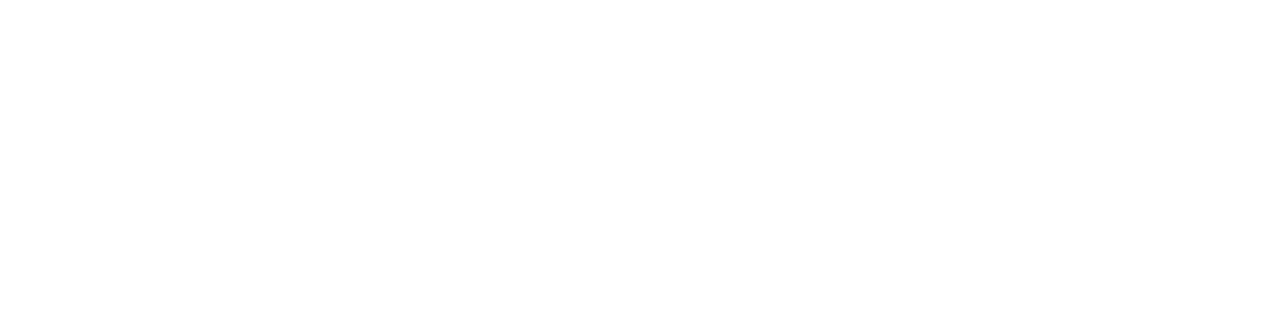
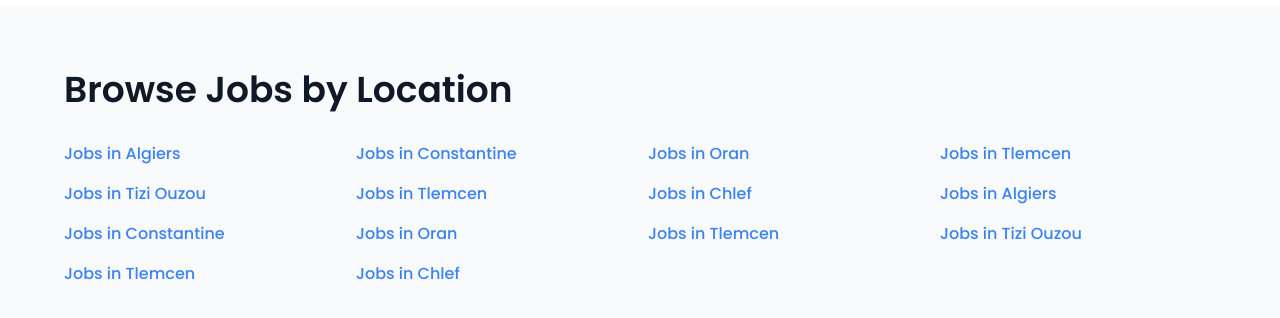
Before and after one commit to MedjadjiAbdelkadir/shield-job-application, a React (Vite) app: page / in a window 1280 px wide. Shown: the part 1918-2236 px from the top of the page. Before the commit the page ends 1924 px from the top, so only its background shows below. Built offline with nearby package versions, Linux system fonts and the light colour scheme.

Commit message:
build JobsByLocation/homePage componnet

```diff
--- a/src/pages/home/blocks/_index.js
+++ b/src/pages/home/blocks/_index.js
@@ -2,3 +2,4 @@
 export { default as LatestJobs } from './latest-jobs'
 export { default as GetReady } from './get-ready'
 export { default as JobsByCareerLevel } from './jobs-by-career-level'
+export { default as JobsByLocation } from './jobs-by-location'
--- /dev/null
+++ b/src/pages/home/blocks/jobs-by-location.jsx
@@ -0,0 +1,76 @@
+import React from 'react'
+
+import { Link } from 'react-router-dom'
+import PropTypes from 'prop-types'
+
+const jobsLocation = [
+  {
+    loction: 'Jobs in Algiers'
+  },
+  {
+    loction: 'Jobs in Constantine'
+  },
+  {
+    loction: 'Jobs in Oran'
+  },
+  {
+    loction: 'Jobs in Tlemcen'
+  },
+  {
+    loction: 'Jobs in Tizi Ouzou'
+  },
+  {
+    loction: 'Jobs in Tlemcen'
+  },
+  {
+    loction: 'Jobs in Chlef'
+  },
+  {
+    loction: 'Jobs in Algiers'
+  },
+  {
+    loction: 'Jobs in Constantine'
+  },
+  {
+    loction: 'Jobs in Oran'
+  },
+  {
+    loction: 'Jobs in Tlemcen'
+  },
+  {
+    loction: 'Jobs in Tizi Ouzou'
+  },
+  {
+    loction: 'Jobs in Tlemcen'
+  },
+  {
+    loction: 'Jobs in Chlef'
+  }
+]
+
+export default function JobsByLocation () {
+  return (
+    <section className="py-16 bg-gray-50">
+      <div className="container mx-auto max-w-6xl">
+        <h2 className="font-semibold text-4xl text-gray-900 mb-8">Browse Jobs by Location</h2>
+        <ul className="grid grid-flow-rows grid-cols-4 gap-4">
+          {
+            jobsLocation.map(({ loction }) => <JobByLocation loction={loction} key={loction} />)
+          }
+        </ul>
+      </div>
+    </section>
+  )
+}
+
+const JobByLocation = ({ loction }) => {
+  return (
+    <li className="">
+        <Link to="#" className="text-blue-500 font-medium">{loction}</Link>
+    </li>
+  )
+}
+
+JobByLocation.propTypes = {
+  loction: PropTypes.string.isRequired
+}
--- a/src/pages/home/page.jsx
+++ b/src/pages/home/page.jsx
@@ -2,7 +2,7 @@
 
 import Head from '@components/head'
 import MainLayout from '@layouts/main-layout'
-import { Header, LatestJobs, GetReady, JobsByCareerLevel } from './blocks/_index'
+import { Header, LatestJobs, GetReady, JobsByCareerLevel, JobsByLocation } from './blocks/_index'
 
 export default function Home () {
   return (
@@ -15,6 +15,7 @@
         <LatestJobs />
         <GetReady />
         <JobsByCareerLevel />
+        <JobsByLocation />
       </MainLayout>
     </>
   )
```
